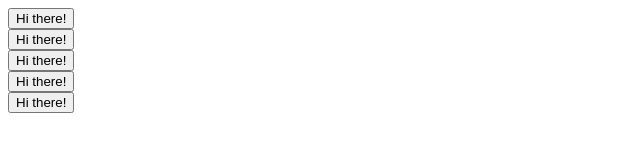
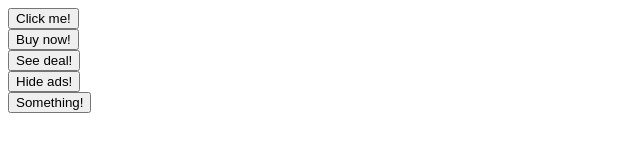
Before and after one commit to mwoitek/react-components-examples, a React (Create React App) app: page / in a window 1280 px wide. Shown: the top 163 px of the page, without its empty margins (0-640 px from the left). Built offline with nearby package versions, Linux system fonts and the light colour scheme.

Commit message:
Pass children prop to Button

```diff
--- a/src/App.js
+++ b/src/App.js
@@ -4,19 +4,19 @@
   return (
     <div>
       <div>
-        <Button></Button>
+        <Button>Click me!</Button>
       </div>
       <div>
-        <Button></Button>
+        <Button>Buy now!</Button>
       </div>
       <div>
-        <Button></Button>
+        <Button>See deal!</Button>
       </div>
       <div>
-        <Button></Button>
+        <Button>Hide ads!</Button>
       </div>
       <div>
-        <Button></Button>
+        <Button>Something!</Button>
       </div>
     </div>
   );
--- a/src/components/Button.js
+++ b/src/components/Button.js
@@ -1,5 +1,5 @@
-function Button() {
-  return <button>Hi there!</button>;
+function Button({ children }) {
+  return <button>{children}</button>;
 }
 
 export default Button;
```
